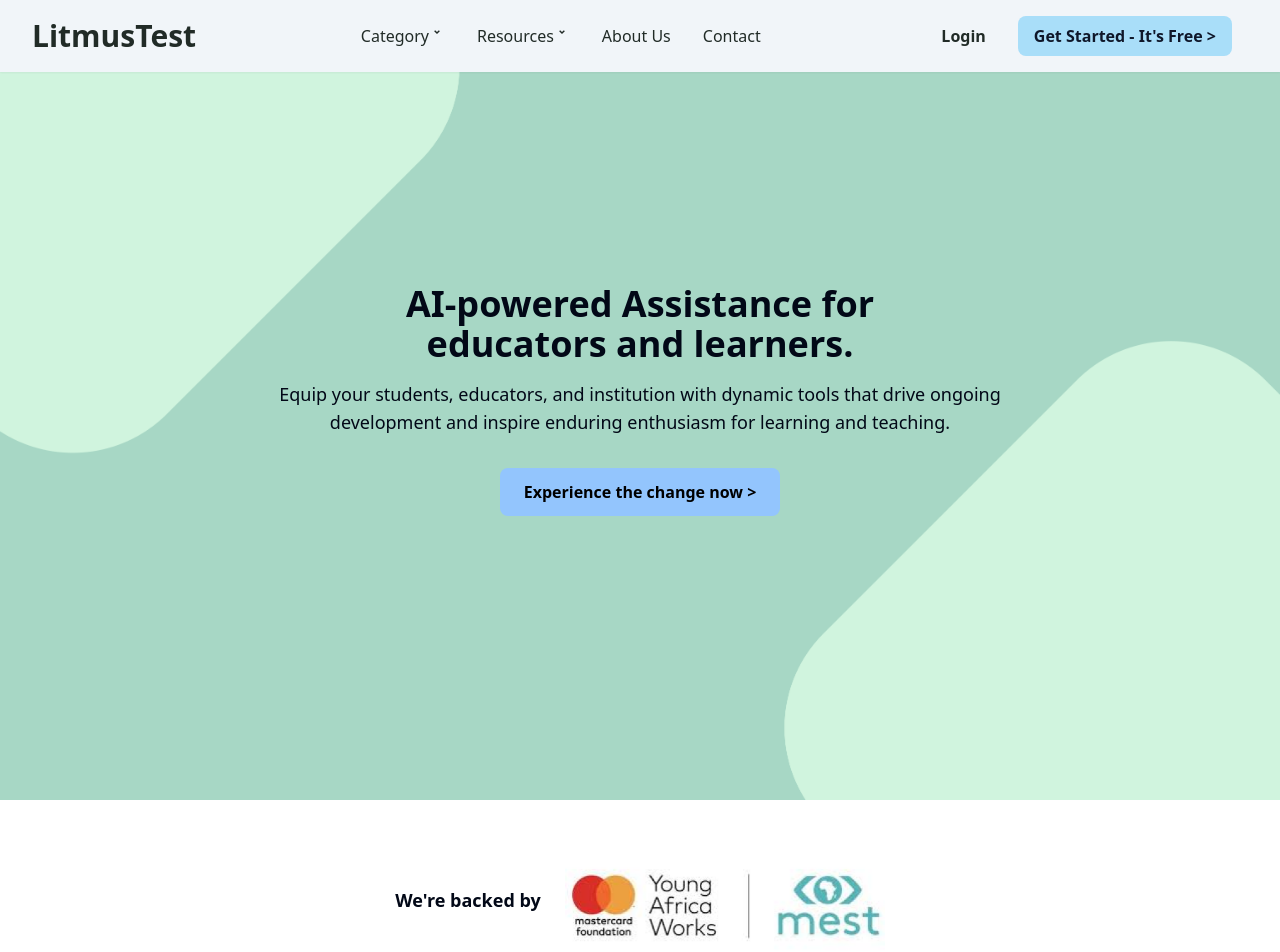
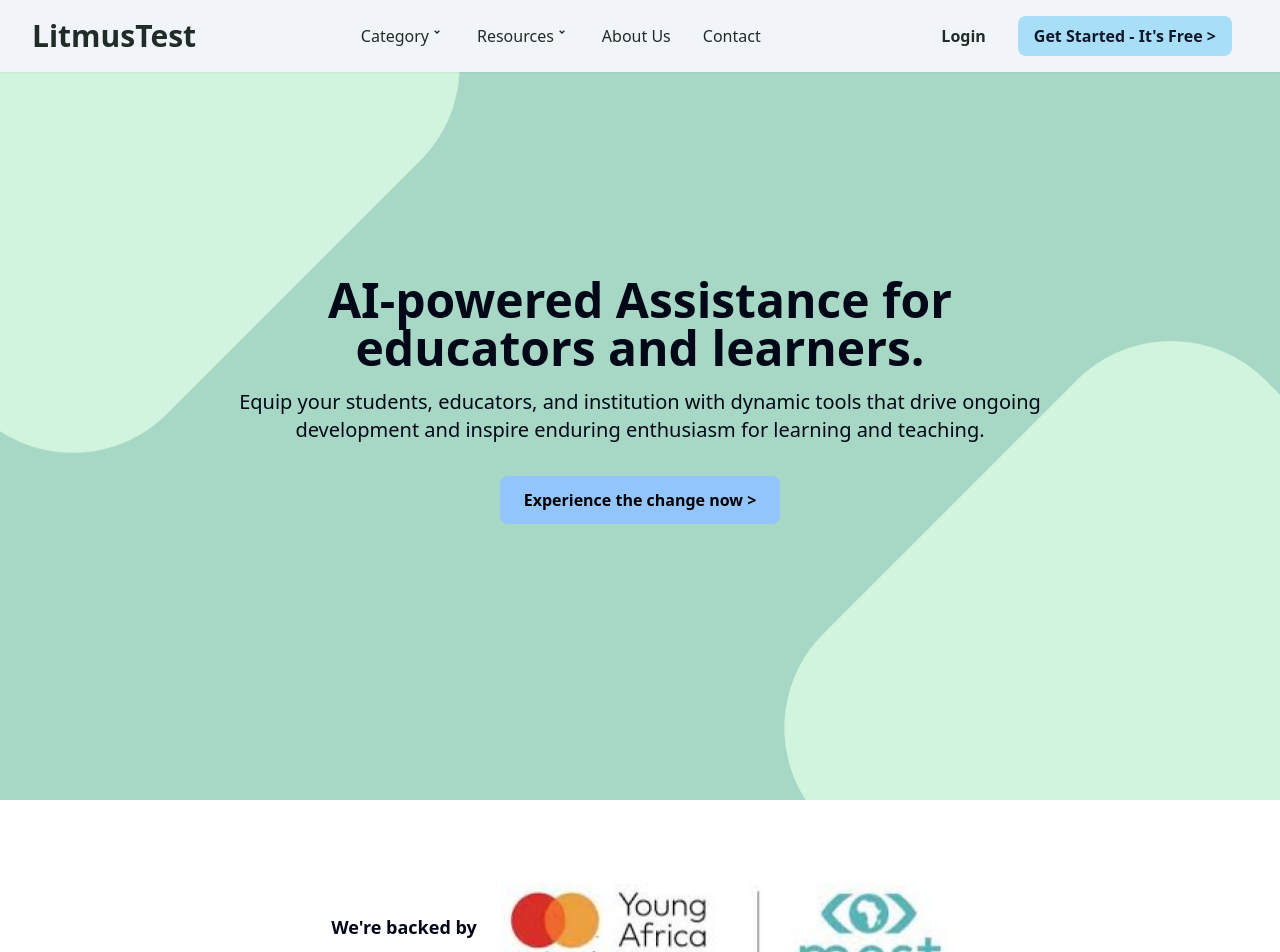
Before and after one commit to mestafrica/DigiCurriculum, a React (Vite) app in the folder frontend/: page / in a window 1280 px wide. Shown: the top 952 px of the page. Built offline with nearby package versions, Linux system fonts and the light colour scheme; a web font is replaced by a local one.

Commit message:
navigations edited

```diff
--- a/frontend/src/components/ui/ui/Hero.jsx
+++ b/frontend/src/components/ui/ui/Hero.jsx
@@ -5,27 +5,27 @@
   return (
     <>
       <div
-        className="min-h-screen flex flex-col items-center justify-center bg-cover bg-center"
+        className="min-h-screen flex flex-col items-center justify-center bg-cover bg-center px-4 md:px-8"
         style={{ backgroundImage: `url(${bgImage})` }}
       >
-        <h1 className="text-4xl font-bold text-navy-900 text-center mb-4">
+        <h1 className="text-3xl md:text-4xl lg:text-5xl font-bold text-navy-900 text-center mb-4">
           AI-powered Assistance for <br />
           educators and learners.
         </h1>
-        <p className="text-lg text-center mb-8">
-          Equip your students, educators, and institution with dynamic tools that drive ongoing <br /> development and inspire enduring enthusiasm for learning and teaching.
+        <p className="text-base md:text-lg lg:text-xl text-center mb-8 max-w-4xl mx-auto">
+          Equip your students, educators, and institution with dynamic tools that drive ongoing <br className="hidden md:inline" /> development and inspire enduring enthusiasm for learning and teaching.
         </p>
         <button
           type="submit"
-          className="bg-blue-300 text-black font-bold py-3 px-6 rounded-lg focus:outline-none focus:shadow-outline"
+          className="bg-blue-300 text-black font-bold py-2 px-4 md:py-3 md:px-6 rounded-lg focus:outline-none focus:shadow-outline transition transform hover:scale-105"
         >
           Experience the change now &gt;
         </button>
       </div>
 
-      <div className="flex justify-center items-center mt-8">
-        <p className="text-lg font-bold mr-6">We're backed by</p>
-        <img src={partnersImage} alt="Partners" className="max-w-xs" />
+      <div className="flex flex-col md:flex-row justify-center items-center mt-8 px-4 md:px-8">
+        <p className="text-lg font-bold mb-4 md:mb-0 md:mr-6 text-center md:text-left">We're backed by</p>
+        <img src={partnersImage} alt="Partners" className="max-w-xs md:max-w-sm lg:max-w-md" />
       </div>
     </>
   );
--- a/frontend/src/pages/register/OtpPage.jsx
+++ b/frontend/src/pages/register/OtpPage.jsx
@@ -9,7 +9,7 @@
   const [error, setError] = useState('');
 
   const handleCompleteRegistration = () => {
-    navigate('/profile');
+    navigate('/signin');
   };
 
   const handleChange = (e, index) => {
--- a/frontend/src/pages/register/Profile.jsx
+++ b/frontend/src/pages/register/Profile.jsx
@@ -104,7 +104,7 @@
           </div>
           <p className="mt-4 text-center text-gray-600">
             Already have an account?
-            <a href="#signin" className="text-gray-600 underline">
+            <a href="/signin" className="text-gray-600 underline">
               Sign In
             </a>
           </p>
```
